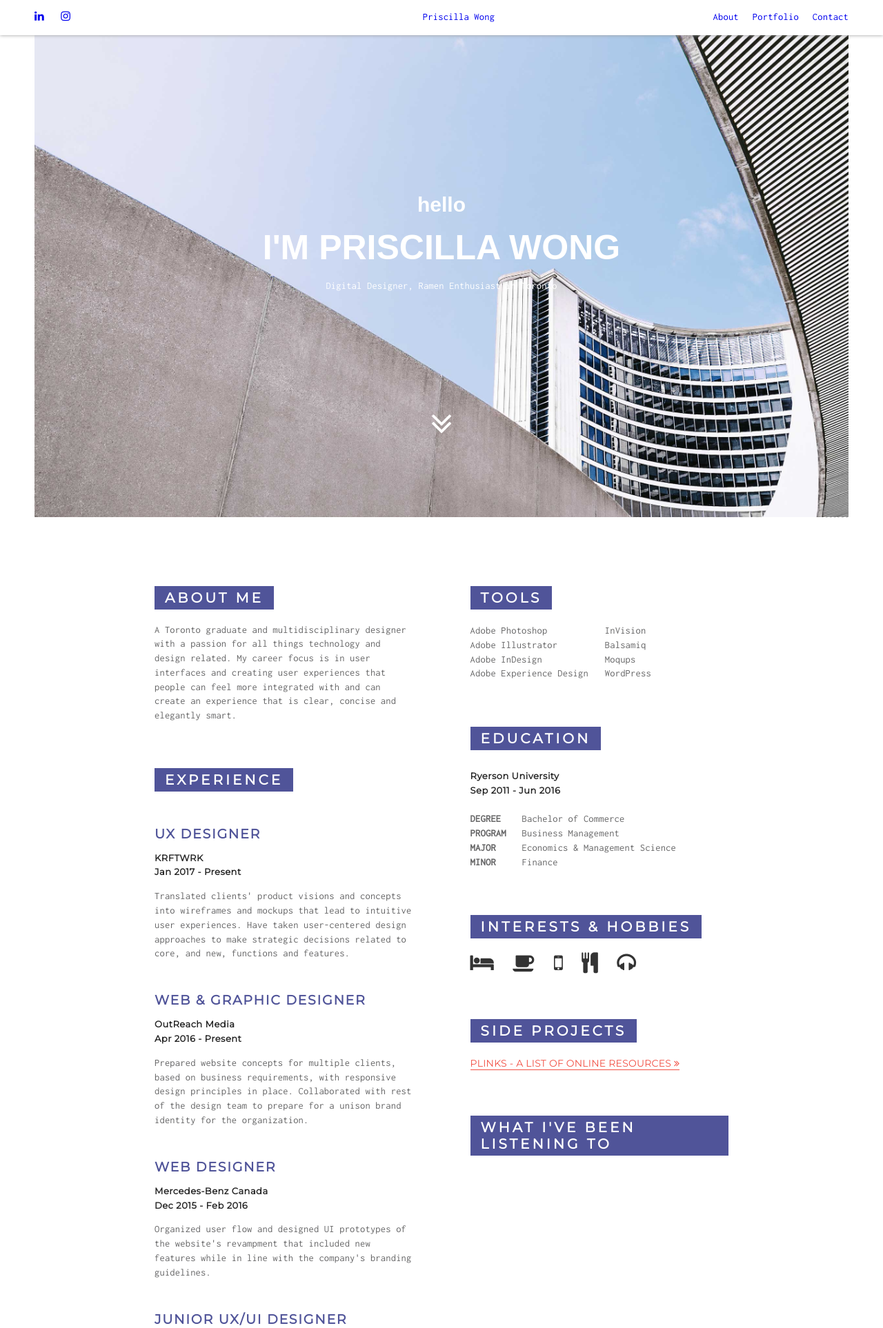
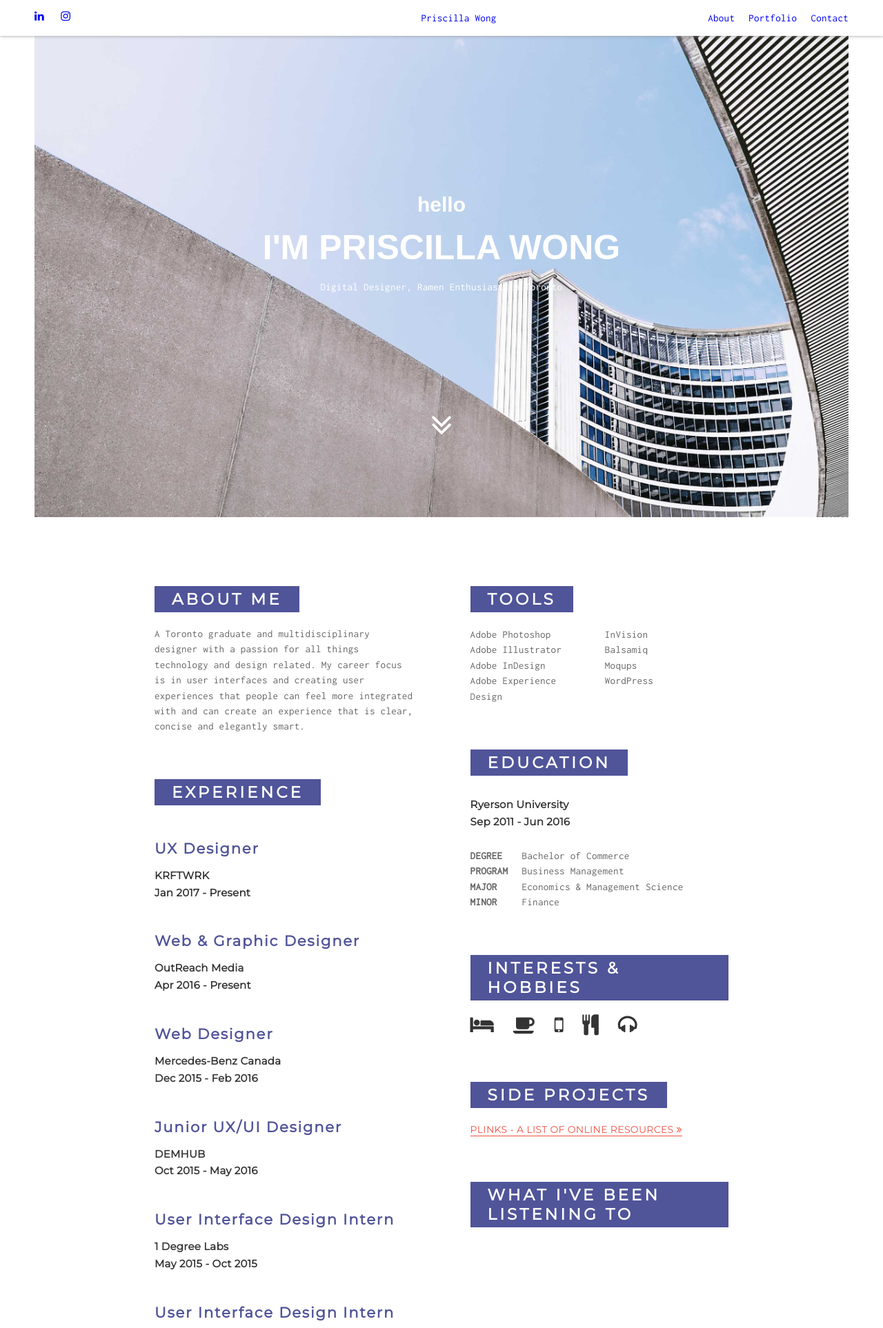
Before and after one commit to priswongys/priswongys.github.io, a PHP site: page / in a window 1280 px wide. Shown: the top 1926 px of the page at 69% size. Run offline with PHP 8.4, Linux system fonts and the light colour scheme; grey boxes are pictures that could not be loaded.

Commit message:
Text Style Changes

```diff
--- a/index.html
+++ b/index.html
@@ -63,8 +63,8 @@
 					</ul>
 				</h5>
 
-				<p>Translated clients' product visions and concepts into wireframes and mockups that lead to intuitive user experiences. Have taken user-centered design approaches to make strategic decisions related to core, and new, functions and features.
-				</p>
+				<!-- <p>Translated clients' product visions and concepts into wireframes and mockups that lead to intuitive user experiences. Have taken user-centered design approaches to make strategic decisions related to core, and new, functions and features.
+				</p> -->
 			</div>
 
 			<div class="job">
@@ -76,8 +76,8 @@
 					</ul>
 				</h5>
 
-				<p>Prepared website concepts for multiple clients, based on business requirements, with responsive design principles in place. Collaborated with rest of the design team to prepare for a unison brand identity for the organization.
-				</p>
+				<!-- <p>Prepared website concepts for multiple clients, based on business requirements, with responsive design principles in place. Collaborated with rest of the design team to prepare for a unison brand identity for the organization.
+				</p> -->
 			</div>
 
 			<div class="job">
@@ -89,8 +89,8 @@
 					</ul>
 				</h5>
 
-				<p>Organized user flow and designed UI prototypes of the website's revampment that included new features while in line with the company's branding guidelines.
-				</p>
+				<!-- <p>Organized user flow and designed UI prototypes of the website's revampment that included new features while in line with the company's branding guidelines.
+				</p> -->
 			</div>
 
 			<div class="job">
@@ -102,11 +102,11 @@
 					</ul>
 				</h5>
 
-				<p>Responsible for the creation of product redesign, user flow, and interaction that developers can execute on to meet end users' needs and company objectives.
-				</p>
+				<!-- <p>Responsible for the creation of product redesign, user flow, and interaction that developers can execute on to meet end users' needs and company objectives.
+				</p> -->
 			</div>
 
-			<!-- <div class="job">
+			<div class="job">
 				<h4>User Interface Design Intern</h4>
 				<h5>
 					<ul>
@@ -115,9 +115,22 @@
 					</ul>
 				</h5>
 
-				<p>Designed and created UI prototypes for development, taking into consideration the highest degree of usability and user retainment-baesd on prototype feedback.
-				</p>
-			</div> -->
+				<!-- <p>Designed and created UI prototypes for development, taking into consideration the highest degree of usability and user retainment-baesd on prototype feedback.
+				</p> -->
+			</div>
+
+			<div class="job">
+				<h4>User Interface Design Intern</h4>
+				<h5>
+					<ul>
+						<li>ThinkCapsule</li>
+						<li>May 2015 - Oct 2015</li>
+					</ul>
+				</h5>
+
+				<!-- <p>Designed and created UI prototypes for development, taking into consideration the highest degree of usability and user retainment-baesd on prototype feedback.
+				</p> -->
+			</div>
 		</div>
 
 	<div class="otherstuff">
@@ -212,7 +225,7 @@
 
 			<div id="portfolioo" class="description-left">
 				<h3>Toronto Transit Commission</h3>
-				<h4>Concept - [ Still in Construction ]</h4>
+				<h4>[ Still in Construction ]</h4>
 				<p>
 				The Toronto Transit Commission (TTC) is staple of the city of Toronto. But their website is as reliable as their service. With so many problems and uses for the website, I decided to take aim at TTC to personally challenge myself and my abilities to problem solve and come up with creative solutions.
 				</p>
@@ -226,7 +239,7 @@
 
 			<div class="description-right">
 				<h3>Weather Panda</h3>
-				<h4>weather app concept</h4>
+				<h4>Weather App Concept</h4>
 				<p>
 				While taking a UX Design course, I took a personal challenge to design my first iOS app concept for my finaly project. The assignment required me to introduce a problem while presenting a solution to it. The process included creating personas, a storyboard, a DIG, wireframes, high fidelity mockups, and a prototype on InVision.
 				</p>
@@ -240,7 +253,7 @@
 				<h3>UI App Redesigns</h3>
 				<h4>Design Concepts</h4>
 				<p>
-				On a persona endeavour, I took the initiative to redesign a couple of Android apps to get myself more comfortable designing for apps.
+				On a personal endeavour, I took the initiative to redesign a couple of Android apps to get myself more comfortable designing for apps.
 				</p>
 				<a href="ui.html"> Read More  <i class="fa fa-angle-double-right" aria-hidden="true"></i></a>
 			</div>
--- a/styles/styles.css
+++ b/styles/styles.css
@@ -135,10 +135,10 @@ h3 {
 	color: #fff;
 	letter-spacing: 4px;
 	margin: 50px auto 5px auto;
-	font-size: 20px;
+	font-size: 23px;
 	background: #505499;
 	display: inline-block;
-	padding: 5px 15px;
+	padding: 5px 25px;
 }
 
 .portfolio h3 {
@@ -148,9 +148,9 @@ h3 {
 h4 {
 	font-family: 'Montserrat', sans-serif;
 	color: #505499;
-	font-size: 19px;
-	letter-spacing: 1.75px;
-	text-transform: uppercase;
+	font-size: 21px;
+	letter-spacing: 1.85px;
+/*	text-transform: uppercase;*/
 	font-weight: 600;
 	margin: 45px 0 0 auto;
 }
@@ -165,18 +165,20 @@ h4 {
 
 h5, h5 li {
 	font-family: 'Montserrat', sans-serif;
-	color: #242424;
-	font-size: 13px;
-	letter-spacing: 0.5px;
+	font-size: 15px;
+	letter-spacing: 0.25px;
+	font-weight: 800;
+	line-height: 1.55rem;
+	color: #333;
 }
 
 
 p, li {
 	font-family: 'Inconsolata', sans-serif;
-	font-size: 14.5px;
-	line-height: 1.3rem;
+	font-size: 15px;
+	line-height: 1.4rem;
 	color: #666667;
-	letter-spacing: 0.2px;
+	letter-spacing: 0.3px;
 }
 
 main a, .interests a, .sideprojects a {
@@ -284,6 +286,7 @@ main a, .interests a, .sideprojects a {
 
 a:hover {
 	border-bottom: none;
+	font-weight: 600;
 }
 
 .galleryItem {
```
